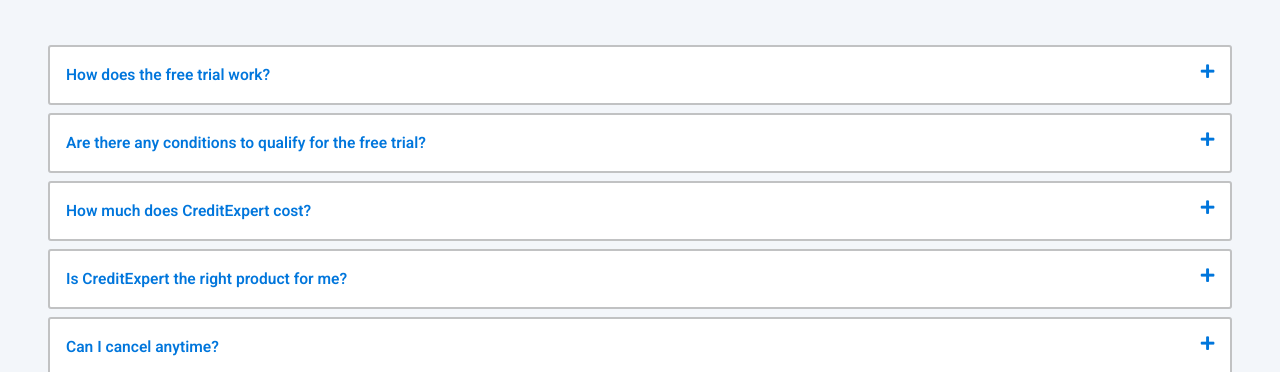
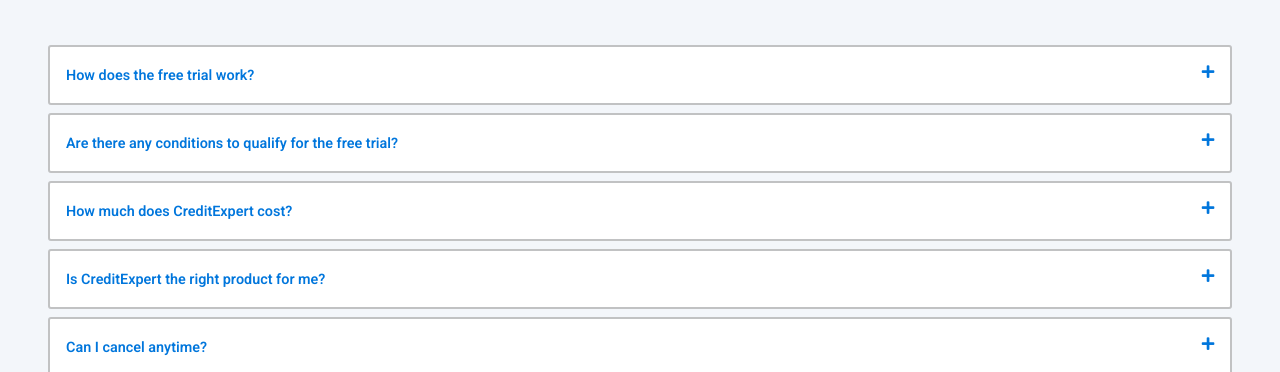
Before and after one commit to Pipicallu/Accordion, a plain HTML site: page index.html in a window 1280 px wide. Shown: the part 96-468 px from the top of the page. Drawn offline with Linux system fonts and the light colour scheme.

Commit message:
added sections to mark up and fixed bugs whilst testing

```diff
--- a/app.js
+++ b/app.js
@@ -19,6 +19,6 @@ questions.forEach((question) => {
         }else{
             accordionContent.style.maxHeight = 0;
         }
-    })
+    });
 
 });
--- a/index.html
+++ b/index.html
@@ -21,8 +21,8 @@
     <section class="accordion-object">
         <div class="accordion-item" id="item1">
             <button class="accordion-button">
-                <h3> How does the free trial work? <span><i class="fas fa-plus"></i></span>
-                </h3>
+                <span class="question"> How does the free trial work? <span class="icon"><i class="fas fa-plus"></i></span>
+                </span>
 
             </button>
             <div class="accordion-content">
@@ -37,9 +37,9 @@
 
         <div class="accordion-item" id="item2">
             <button class="accordion-button">
-                <h3> Are there any conditions to qualify for the free trial?
-                    <span><i class="fas fa-plus"></i></span>
-                </h3>
+                <span class="question"> Are there any conditions to qualify for the free trial?
+                    <span class="icon"><i class="fas fa-plus"></i></span>
+                </span>
             </button>
 
             <div class="accordion-content">
@@ -50,9 +50,9 @@
 
         <div class="accordion-item" id="item3">
             <button class="accordion-button">
-                <h3>How much does CreditExpert cost?
-                    <span><i class="fas fa-plus"></i></span>
-                </h3>
+                <span class="question">How much does CreditExpert cost?
+                    <span class="icon"><i class="fas fa-plus"></i></span>
+                </span>
             </button>
             <div class="accordion-content">
                 <p> For CreditExpert a monthly fee of £14.99 applies after your free trial.</p>
@@ -61,9 +61,9 @@
 
         <div class="accordion-item" id="item4">
             <button class="accordion-button">
-                <h3>Is CreditExpert the right product for me?
-                    <span><i class="fas fa-plus"></i></span>
-                </h3>
+                <span class="question">Is CreditExpert the right product for me?
+                    <span class="icon"><i class="fas fa-plus"></i></span>
+                </span>
             </button>
             <div class="accordion-content">
 
@@ -75,9 +75,9 @@
 
         <div class="accordion-item" id="item5">
             <button class="accordion-button">
-                <h3>Can I cancel anytime?
-                    <span><i class="fas fa-plus"></i></span>
-                </h3>
+                <span class="question">Can I cancel anytime?
+                    <span class="icon"><i class="fas fa-plus"></i></span>
+                </span>
             </button>
             <div class="accordion-content">
                 <p>Yes, to cancel CreditExpert, just log in to your Experian account and go to ‘My Subscriptions’. Here
--- a/styles/_mixins.scss
+++ b/styles/_mixins.scss
@@ -2,6 +2,5 @@
     display: flex;
     flex-direction: $direction;
     justify-content: center;
-    align-items: left;
 
 }
--- a/styles/styles.scss
+++ b/styles/styles.scss
@@ -41,10 +41,12 @@ body{
     padding: 1rem;
 
 
-    h3{
+    .question {
+        font-size: .9rem;
+        display: inline-flex;
         font-weight: $subtitleW;
         color: $subtitleColour;
-        padding-right: 1.5rem;
+        padding-right: 2.5rem;
         word-break: normal;
     }
 
@@ -58,9 +60,10 @@ body{
         color: $subtitleColour;
     }
 
-    span{
+    .icon{
         display: inline-flex;
         position: absolute;
+        float: right;
         right: 4.1rem;
         color: $subtitleColour;
 
@@ -105,7 +108,7 @@ body{
         justify-content: left;
     }
 
-    h3{
+    question{
         font-size: $mobileFontSize;
     }
 
```
Also changed, not shown: media/Capture.PNG (added), styles/styles.css, 2 other files.
